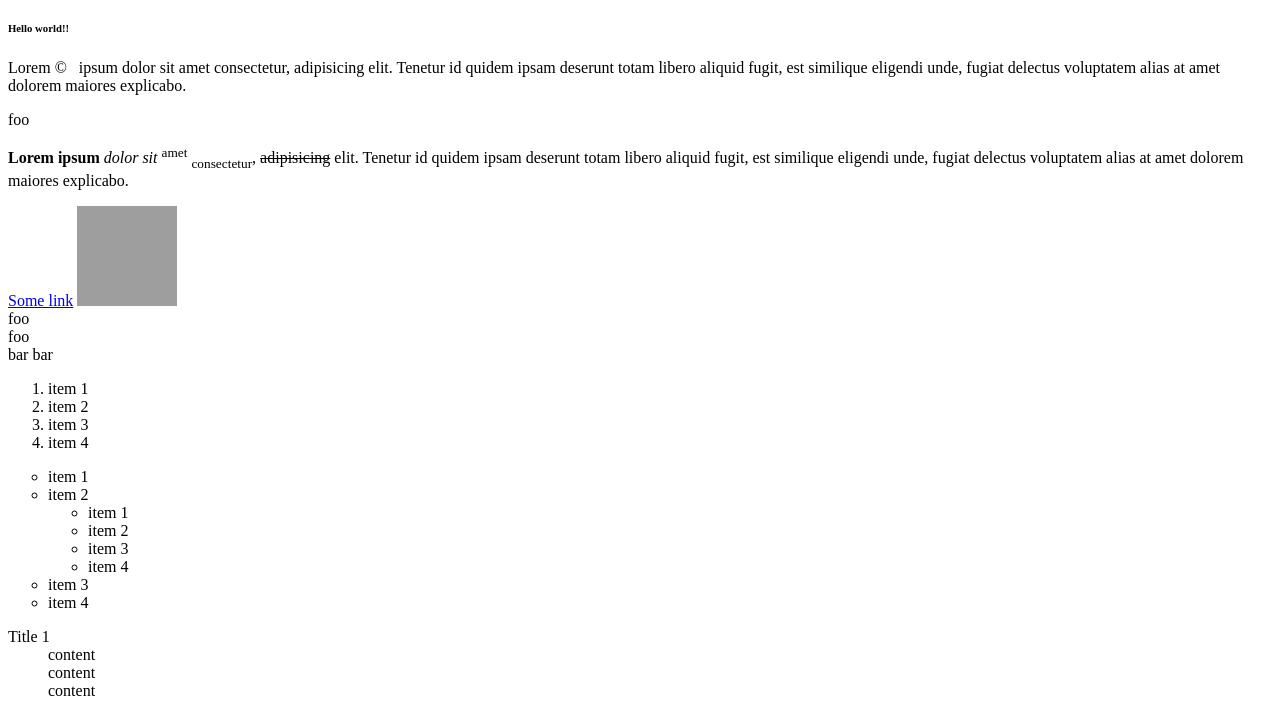
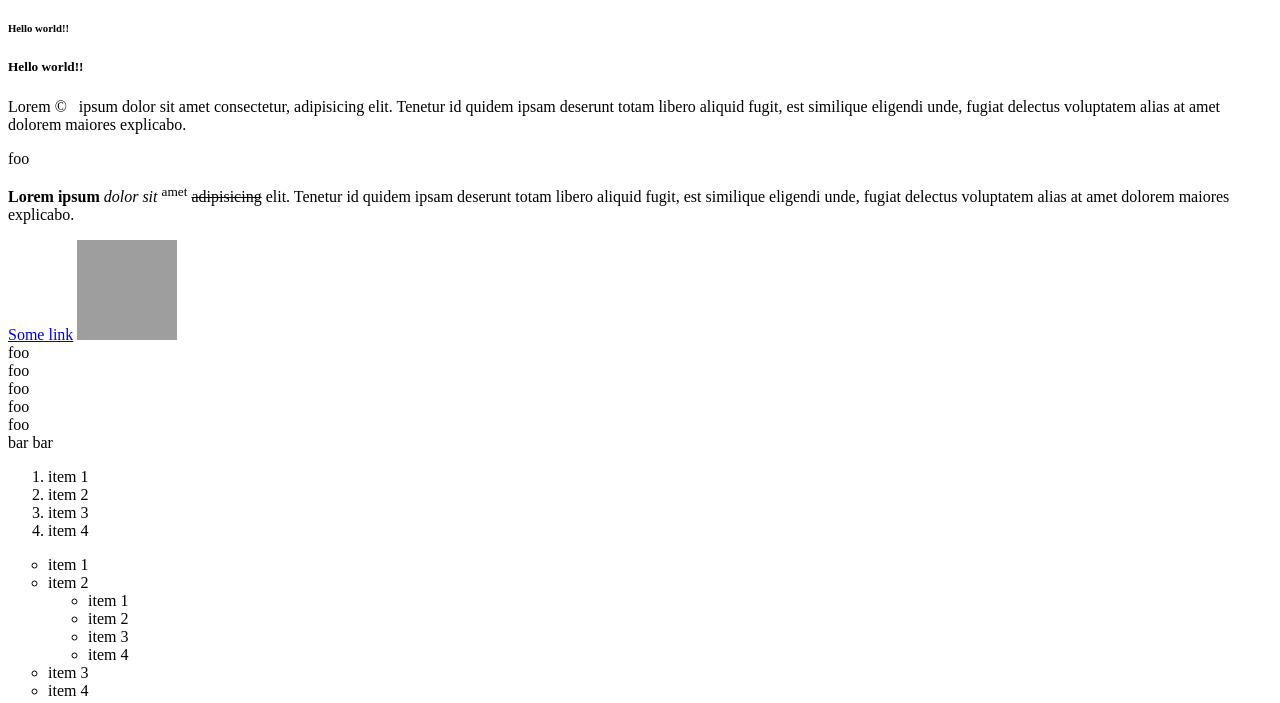
Before and after one commit to janismozgis-rcs/rcs_group_8, a plain HTML site: page web_dev_day_1/index.html in a window 1280 px wide. Shown: the part 61-764 px from the top of the page. Drawn offline with Linux system fonts and the light colour scheme; grey boxes are pictures that could not be loaded.

Commit message:
Some test changes

```diff
--- a/web_dev_day_1/index.html
+++ b/web_dev_day_1/index.html
@@ -12,6 +12,7 @@
 <body>
     <h1>Hello world!!</h1>
     <h6>Hello world!!</h6>
+    <h5>Hello world!!</h5>
     <p>Lorem &copy;&nbsp;&nbsp;&nbsp;ipsum dolor sit amet consectetur, adipisicing elit. Tenetur id quidem ipsam deserunt totam
         libero aliquid fugit, est similique eligendi unde, fugiat delectus voluptatem alias at amet dolorem maiores explicabo.</p>
     <p>foo</p>
@@ -21,7 +22,6 @@
         <i>dolor</i>
         <em>sit</em>
         <sup>amet</sup>
-        <sub>consectetur</sub>,
         <del>adipisicing</del> elit. Tenetur id quidem ipsam deserunt totam libero aliquid fugit, est similique eligendi unde,
         fugiat delectus voluptatem alias at amet dolorem maiores explicabo.</p>
 
@@ -30,6 +30,9 @@
         <img src="https://i.ytimg.com/vi/taP4kOsYfoM/maxresdefault.jpg" alt="amazing cat" height="100" width="100">
     </a>
 
+    <div>foo</div>
+    <div>foo</div>
+    <div>foo</div>
     <div>foo</div>
     <div>foo</div>
     <span>bar</span>
```
